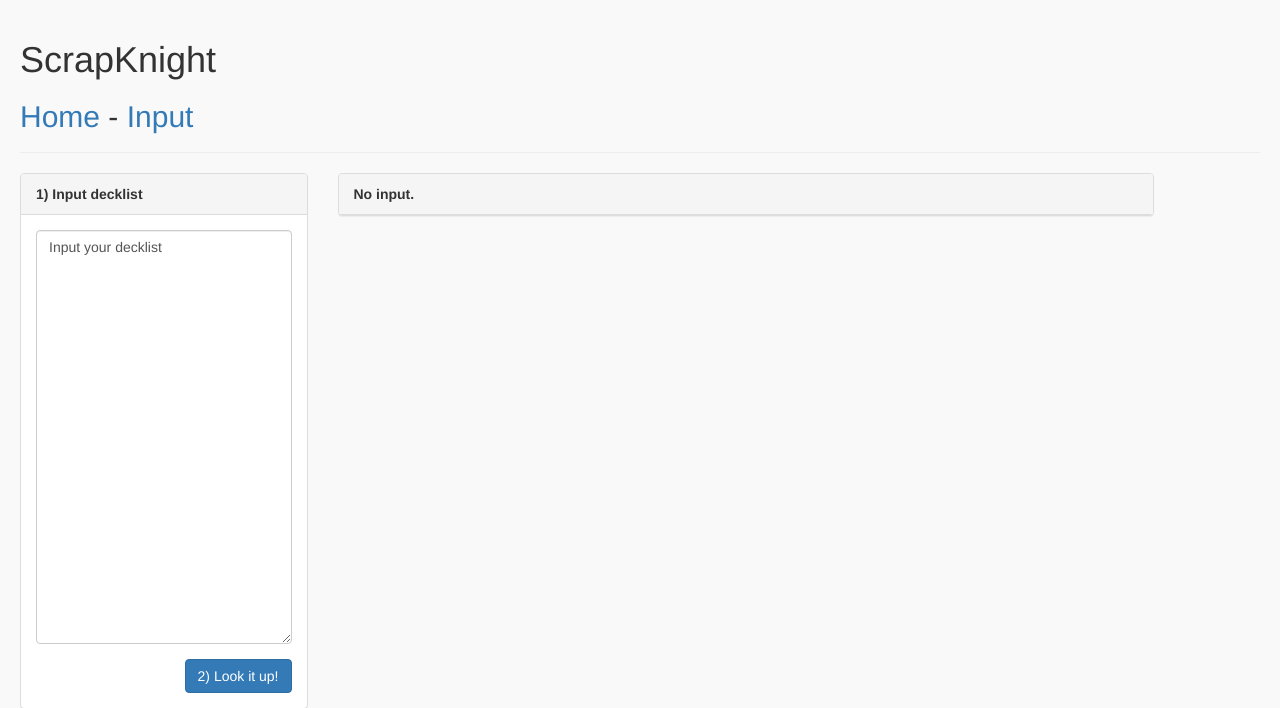
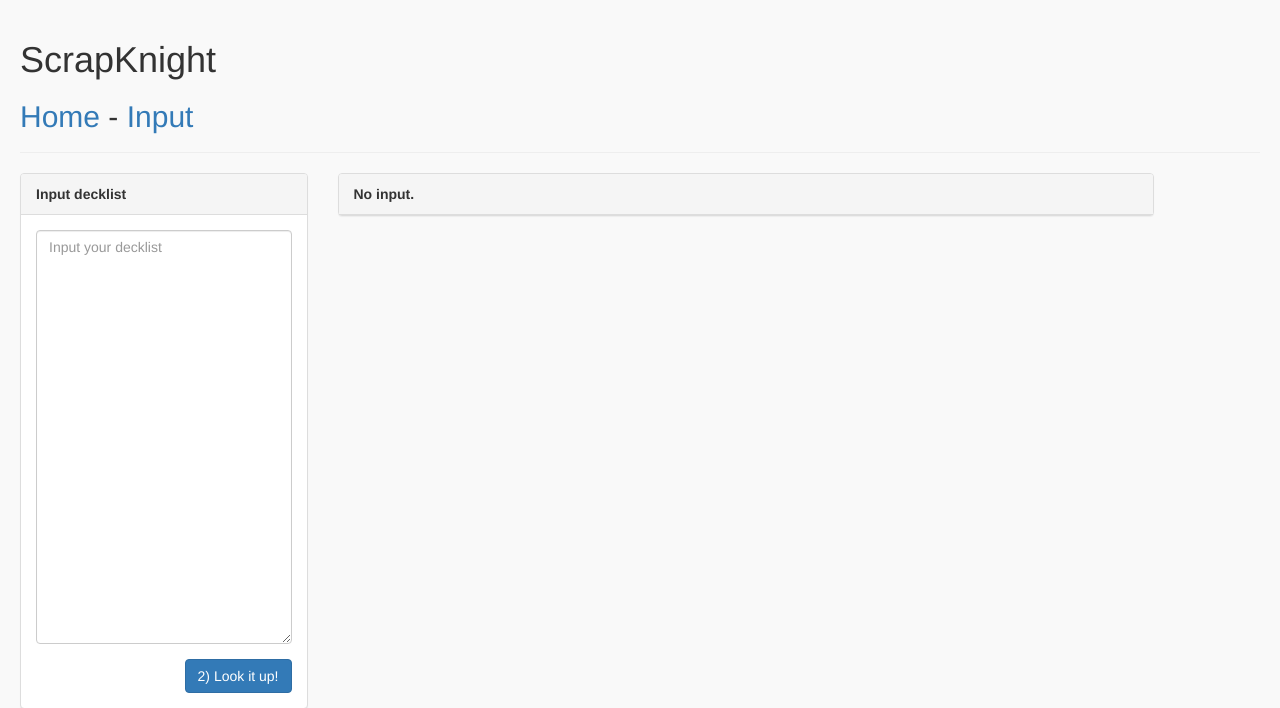
Before and after one commit to roesel/scrapknight, a Flask app: page /input in a window 1280 px wide. Shown: the top 708 px of the page. Run offline with Flask 2, Linux system fonts and the light colour scheme; some libraries are stand-ins or nearby versions.

Commit message:
Some formating and tweeks.

```diff
--- a/app/templates/input.html
+++ b/app/templates/input.html
@@ -4,12 +4,12 @@
 {% block content %}
 <div class="col-md-3">
   <div class="panel panel-default">
-    <div class="panel-heading"><strong>1) Input decklist</strong></div>
+    <div class="panel-heading"><strong>Input decklist</strong></div>
     <div class="panel-body">
       <form action="" method="post" name="input">
         {{ form.hidden_tag() }}
         <div class="form-group">
-            <textarea class="form-control" name="text" rows="20" style="resize: vertical;">{{fill}}</textarea>
+            <textarea class="form-control" name="text" rows="20" style="resize: vertical;" placeholder="Input your decklist">{{fill}}</textarea>
         </div>
         <input type="submit" name="submit" value="2) Look it up!" class="btn btn-primary pull-right">
       </form>
--- a/app/views.py
+++ b/app/views.py
@@ -21,15 +21,18 @@ def input():
 
         headers, results, footer, success = process(form.text.data)
 
-        return render_template('input.html',
-                               title = 'Output',
-                               form = form,
-                               results_header = headers,
-                               results = results,
-                               results_footer = footer,
-                               results_success = success,
-                               fill = form.text.data)
-    return render_template('input.html',
-                           title='Input',
-                           fill = 'Input your decklist',
-                           form=form)
+        return render_template(
+            'input.html',
+            title = 'Output',
+            form = form,
+            results_header = headers,
+            results = results,
+            results_footer = footer,
+            results_success = success,
+            fill = form.text.data)
+
+    return render_template(
+        'input.html',
+        title='Input',
+        fill = '',
+        form=form)
```
